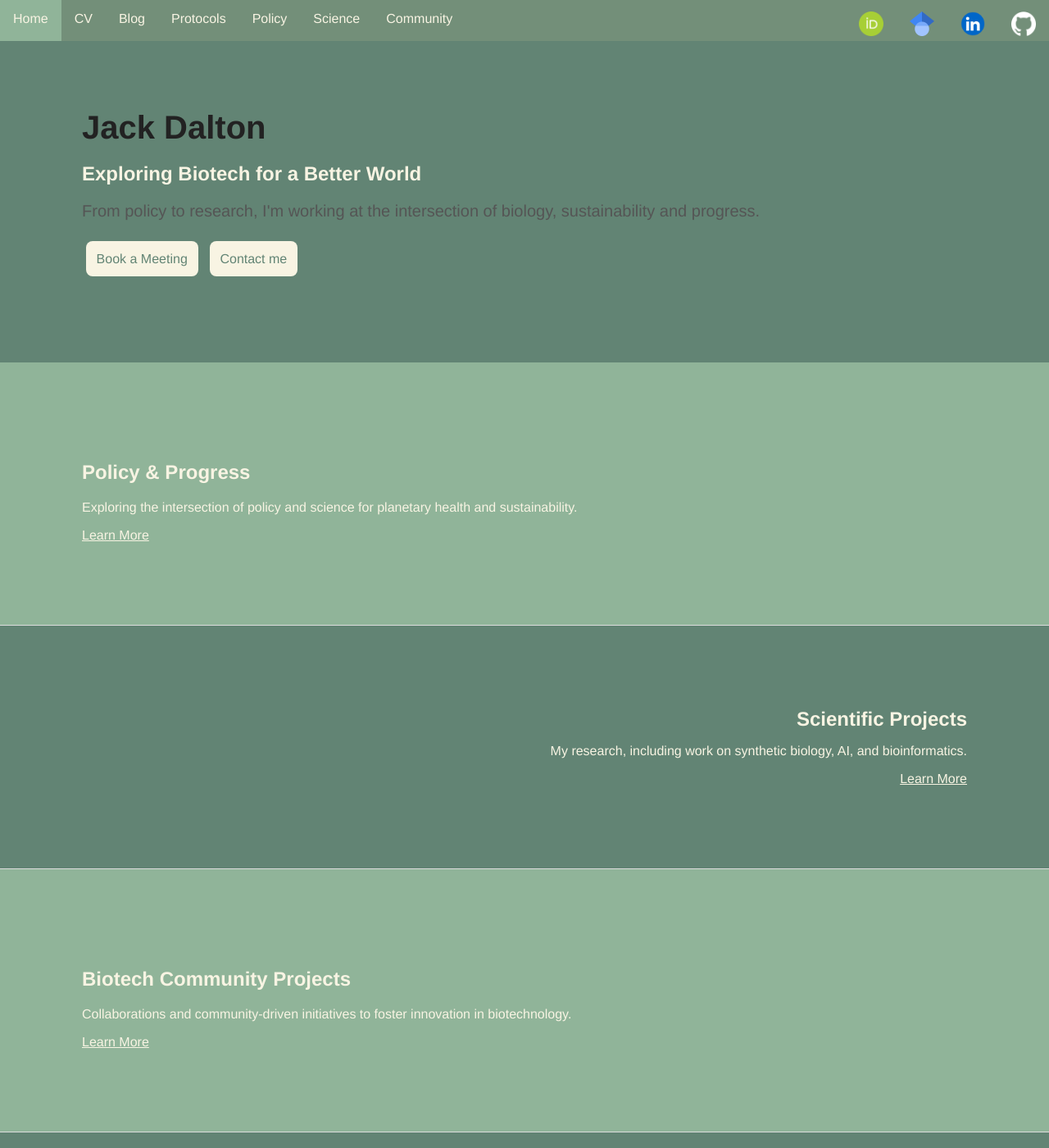
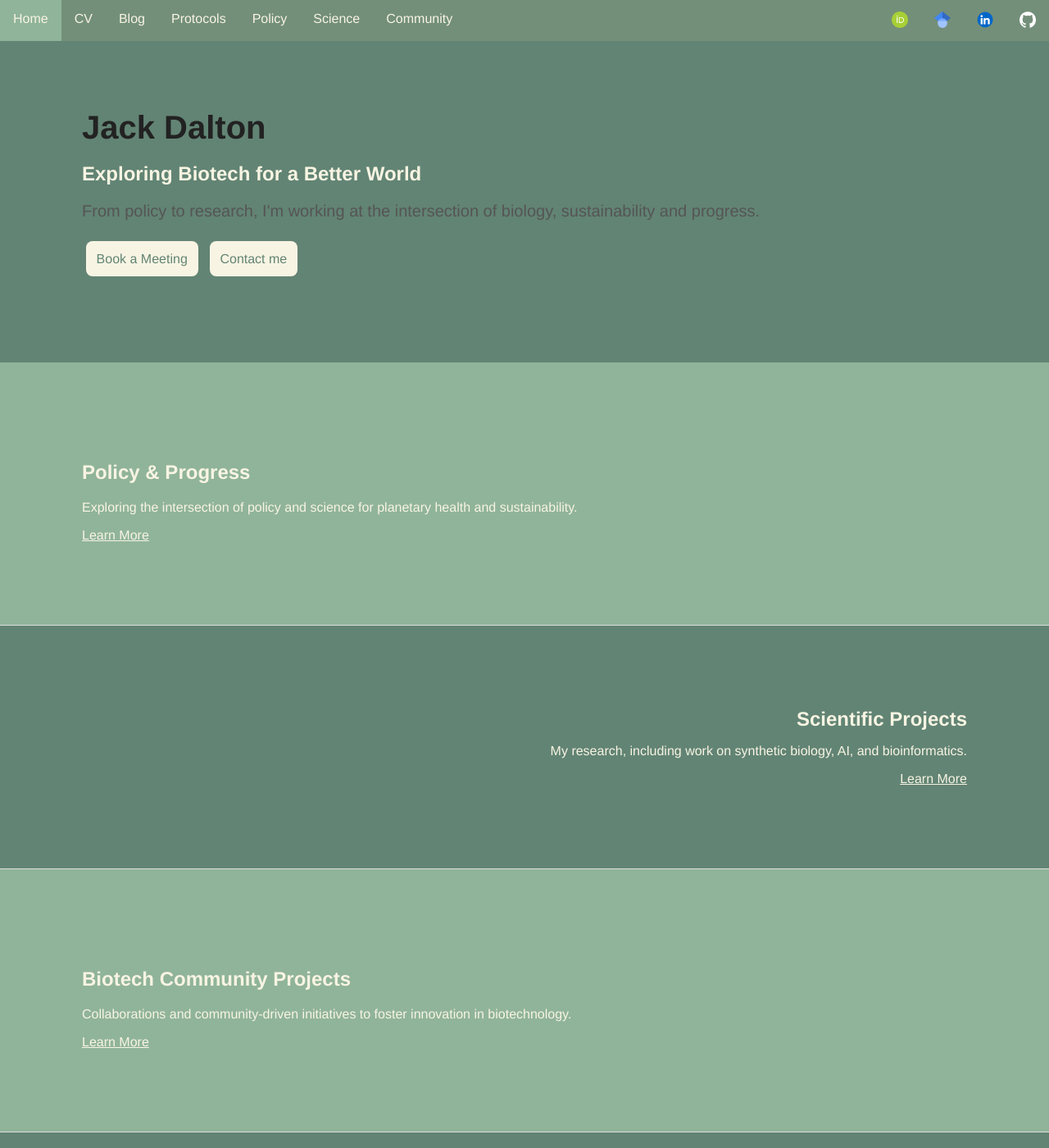
Before and after one commit to JackATDalton/JackATDalton.github.io, a Jekyll site: the page built from index.html, in a window 1280 px wide and 1400 px high. Shown: the whole window at 82% size. Built offline with Jekyll 4.4.1, drawn with Linux system fonts in a browser that asks for light colours; some web fonts are replaced.

Commit message:
Update style.css

```diff
--- a/stylesheets/style.css
+++ b/stylesheets/style.css
@@ -50,7 +50,7 @@ nav li a:hover
 
 .icon
 {
-  height: 30px !important;
+  height: 20px !important;
   width: 100%
 
 }
```
